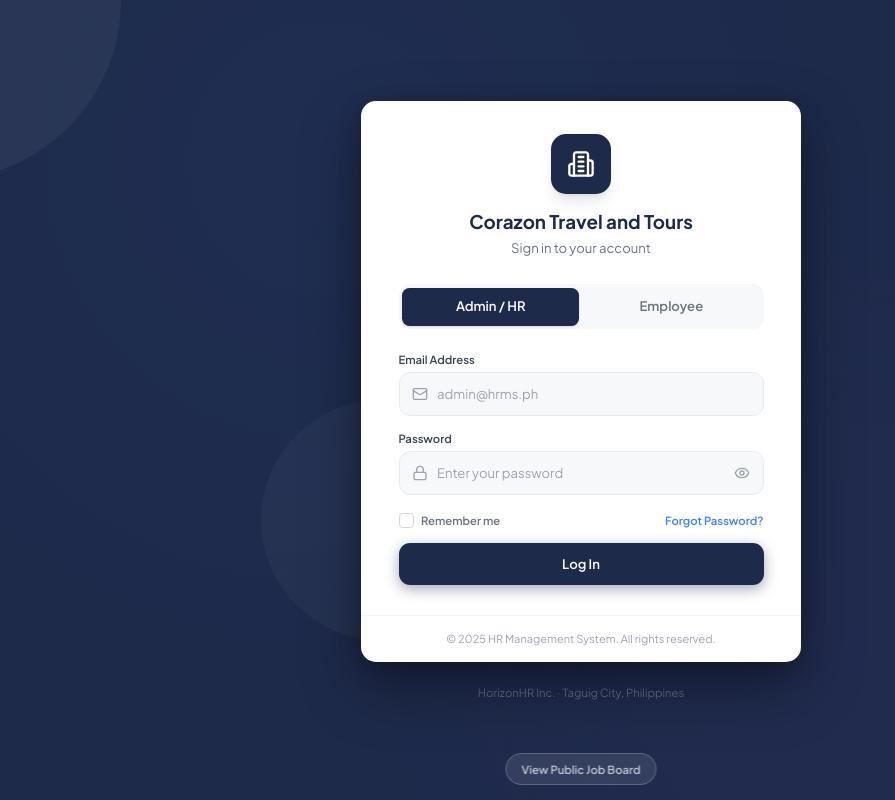
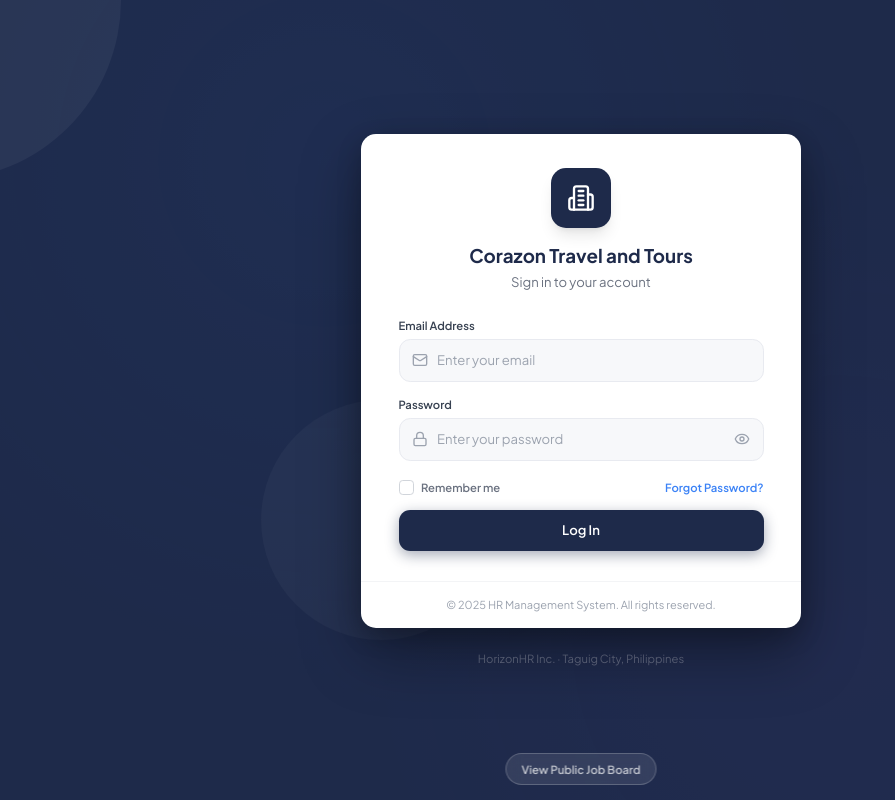
Before and after one commit to Do8Scared/Hrmanagementsystem, a React (Vite) app: page / in a window 1280 px wide. Shown: the whole page, without its empty margins (59-954 px from the left). Built offline with nearby package versions, Linux system fonts and the light colour scheme; no server answers.

Commit message:
Remove login role selector and use database roles

```diff
--- a/src/app/App.tsx
+++ b/src/app/App.tsx
@@ -40,7 +40,7 @@ export default function App() {
     }
   }, [user]);
 
-  function handleLogin(role: 'admin' | 'employee') {
+  function handleLogin() {
     // login is handled inside LoginScreen which now calls login from useAuth
   }
 
--- a/src/app/components/auth/LoginScreen.tsx
+++ b/src/app/components/auth/LoginScreen.tsx
@@ -5,7 +5,7 @@ import { useAuth } from '../../../lib/useAuth';
 type AuthView = 'login' | 'forgot-password' | 'session-expired';
 
 interface LoginScreenProps {
-  onLogin: (role: 'admin' | 'employee') => void;
+  onLogin: () => void;
   initialView?: AuthView;
   sessionEmail?: string;
 }
@@ -13,7 +13,6 @@ interface LoginScreenProps {
 export function LoginScreen({ onLogin, initialView = 'login', sessionEmail }: LoginScreenProps) {
   const { login } = useAuth();
   const [view, setView] = useState<AuthView>(initialView);
-  const [role, setRole] = useState<'admin' | 'employee'>('admin');
   const [email, setEmail] = useState(initialView === 'session-expired' ? (sessionEmail ?? 'juan.delacruz@hrms.ph') : '');
   const [password, setPassword] = useState('');
   const [showPassword, setShowPassword] = useState(false);
@@ -33,9 +32,8 @@ export function LoginScreen({ onLogin, initialView = 'login', sessionEmail }: Lo
     setLoading(true);
 
     try {
-      // We pass the currently selected tab 'role' or we could let the backend decide.
-      // Since the mock UI has tabs for "Admin" and "Employee", we pass it to login.
-      await login(email, role);
+      await login(email);
+      onLogin();
     } catch (err: any) {
       if (err.message === 'User not found') {
         setError('Invalid credentials or user not found.');
@@ -116,25 +114,6 @@ export function LoginScreen({ onLogin, initialView = 'login', sessionEmail }: Lo
                 </p>
               </div>
 
-              {/* Role Selector */}
-              <div className="flex rounded-xl bg-[#F7F8FA] p-1 mb-6 gap-1">
-                {(['admin', 'employee'] as const).map(r => (
-                  <button
-                    key={r}
-                    type="button"
-                    onClick={() => setRole(r)}
-                    className={`flex-1 py-2.5 rounded-lg text-sm font-semibold transition-all duration-200 ${
-                      role === r
-                        ? 'text-white shadow-sm'
-                        : 'text-[#6B7280] hover:text-[#1E2A4A]'
-                    }`}
-                    style={role === r ? { background: '#1E2A4A' } : {}}
-                  >
-                    {r === 'admin' ? 'Admin / HR' : 'Employee'}
-                  </button>
-                ))}
-              </div>
-
               {/* Form */}
               <form onSubmit={handleLogin} className="space-y-4">
                 {/* Email */}
@@ -146,7 +125,7 @@ export function LoginScreen({ onLogin, initialView = 'login', sessionEmail }: Lo
                       type="email"
                       value={email}
                       onChange={e => setEmail(e.target.value)}
-                      placeholder={role === 'admin' ? 'admin@hrms.ph' : 'employee@hrms.ph'}
+                      placeholder="Enter your email"
                       className={inputCls + (view === 'session-expired' ? ' text-[#9CA3AF] bg-[#F0F0F0]' : '')}
                       readOnly={view === 'session-expired'}
                       autoComplete="email"
--- a/src/lib/useAuth.tsx
+++ b/src/lib/useAuth.tsx
@@ -17,7 +17,7 @@ interface AuthContextType {
   user: AuthUser | null;
   loading: boolean;
   sessionExpired: boolean;
-  login: (email: string, role: AppRole) => Promise<void>;
+  login: (email: string) => Promise<void>;
   logout: () => void;
   simulateExpiry: () => void;
 }
@@ -41,7 +41,7 @@ export function AuthProvider({ children }: { children: ReactNode }) {
     setLoading(false);
   }, []);
 
-  const login = async (email: string, role: AppRole) => {
+  const login = async (email: string) => {
     const { data, error } = await supabase
       .from('employees')
       .select('*')
@@ -50,13 +50,18 @@ export function AuthProvider({ children }: { children: ReactNode }) {
 
     if (error || !data) throw new Error('User not found');
 
+    let assignedRole: AppRole = 'employee';
+    if (data.department === 'Human Resources' || data.position?.toLowerCase().includes('manager') || data.position?.toLowerCase().includes('head')) {
+      assignedRole = 'admin';
+    }
+
     const authUser: AuthUser = {
       id: data.id,
       email: data.email,
       name: data.name,
       department: data.department,
       position: data.position,
-      role: role,
+      role: assignedRole,
       initials: data.name.split(' ').map((n: string) => n[0]).join('').substring(0, 2).toUpperCase(),
     };
 
```
